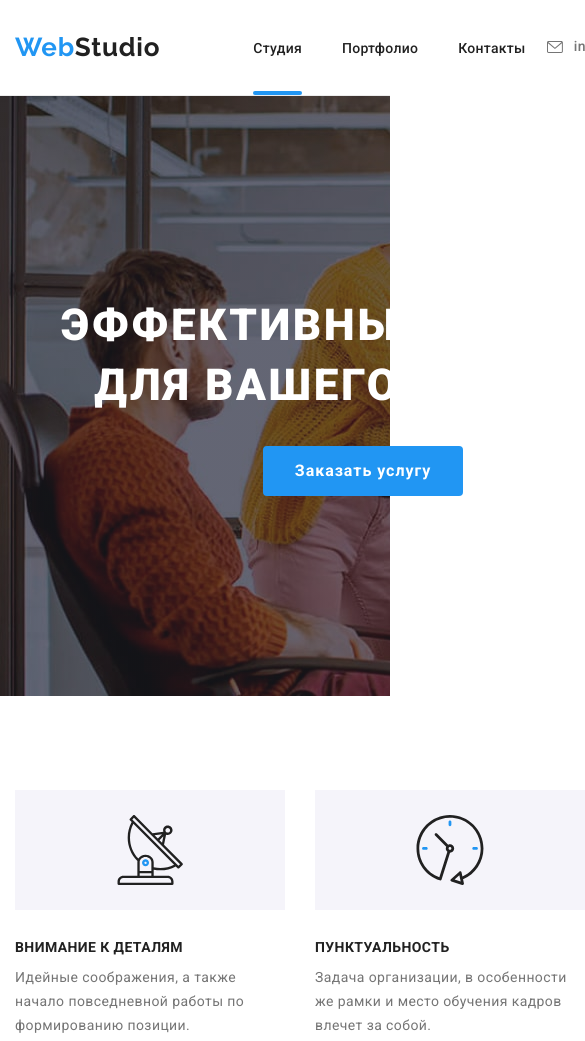
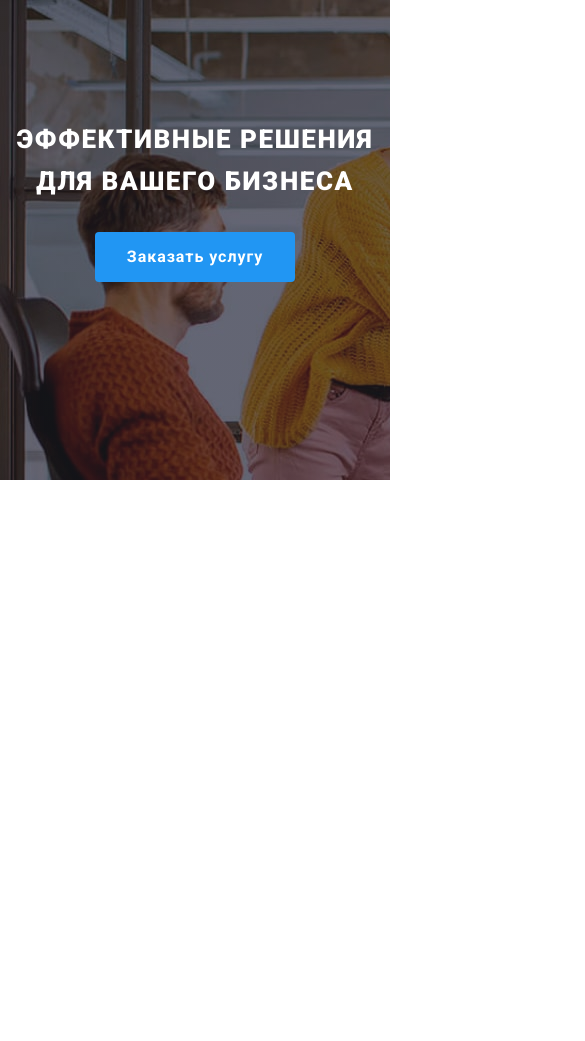
Before and after one commit to TanaBazhan/goit-markup-hw-08, a plain HTML site: page index.html in a window 390 px wide. Shown: the top 1041 px of the page, 585 px wide, since content can reach past the window. After the commit the page ends 844 px from the top, so only its background shows below. Drawn offline with nearby package versions, Linux system fonts and the light colour scheme.

Commit message:
Почала робити медіа

```diff
--- a/index.html
+++ b/index.html
@@ -15,8 +15,7 @@
 </head>
 <body>
         <!--page header-->
-    <header class="header">
-                <!-- Main navigation -->
+    <!-- <header class="header">
         <div class="container">
         <nav class="header-navigation">
             <a class="header__logo link" lang="en" href="./index.html"><span>Web</span>Studio</a>
@@ -48,7 +47,7 @@
                 </svg> +38096 111 11 11</a>
         </div>
         </div>
-    </header>
+    </header> -->
         <!-- unique page content -->
     <main>
         <!-- hero -->
@@ -59,7 +58,7 @@
             </div>
         </section>
         <!-- features section -->
-        <section class="features">
+        <!-- <section class="features">
             <div class="container features-container">
             <ul class="features-list list">
                 <li class="features-items">
@@ -104,9 +103,9 @@
                 </li>
             </ul>
             </div>
-        </section>
+        </section> -->
         <!-- images section -->
-        <section class="images">
+        <!-- <section class="images">
             <div class="container images-container">
             <h2 class="images-title">Чем мы занимаемся</h2>
             <ul class="images-list list">
@@ -124,9 +123,9 @@
                 </li>
             </ul>
         </div>
-        </section>
+        </section> -->
         <!-- team section -->
-        <section class="team-section">
+        <!--<section class="team-section">
             <div class="container team-container">
             <h2 class="team-title">Наша команда</h2>
             <ul class="team-list list">
@@ -264,8 +263,8 @@
                 </li>
             </ul>
         </div>
-        </section>
-        <section>
+        </section> -->
+        <!--<section>
             <div class="container-customers container">
                 <h2 class="customers-tittle">Постоянные клиенты</h2>
                 <ul class="customers-list list">
@@ -301,9 +300,9 @@
                     </li>
                 </ul>
             </div>
-        </section>
+        </section> -->
     </main>
-    <footer class="contacts">
+    <!-- <footer class="contacts">
         <div class="container contacts-container">
             <div class="container-footer">
                 <a class="contacts-logo link" lang="en" href="./index.html"><span>Web</span>Studio</a>
@@ -358,7 +357,7 @@
             </form>
         </div>
 
-    </footer>
+    </footer> -->
     <div class="backdrop is-hidden" data-modal >
         <div class="modal">
             <button class="button-close" type="button" data-modal-close>
--- a/sass/base/_reset.scss
+++ b/sass/base/_reset.scss
@@ -27,7 +27,7 @@ section {
   text-decoration: none;
 }
 .container {
-  width: 1200px;
+  width: 100%;
   padding-left: 15px;
   padding-right: 15px;
   margin: 0 auto;
--- a/sass/layout/_hero.scss
+++ b/sass/layout/_hero.scss
@@ -3,6 +3,11 @@
   padding-top: 200px;
   padding-bottom: 200px;
   background-image: linear-gradient(rgba(47, 48, 58, 0.4), rgba(47, 48, 58, 0.4)),  url(../img/fon-min.jpg);
+  @media screen and (max-width: 480px) {
+    padding-top: 118px;
+  padding-bottom: 198px;
+
+  }
 }
 .hero__container {
 display: flex;
@@ -20,6 +25,16 @@ text-transform: uppercase;
 color: var(--main-title-color);
 width: 696px;
 height: 120px;
+@media screen and (max-width: 480px) {
+  font-size: 26px;
+  line-height: 1.62;
+  text-align: center;
+  letter-spacing: 0.06em;
+  text-transform: uppercase;
+  width: 360px;
+height: 84px;
+
+}
 }
 .hero__button {
   font-family: Roboto;
@@ -37,4 +52,8 @@ width: 200px;
 height: 50px;
 margin-top: 30px;
 border: none;
+@media screen and (min-width: 480px) {
+
+
 }
+}
```
Also changed, not shown: css/main.css, css/main.min.css, css/style.css (deleted), 2 other files.
